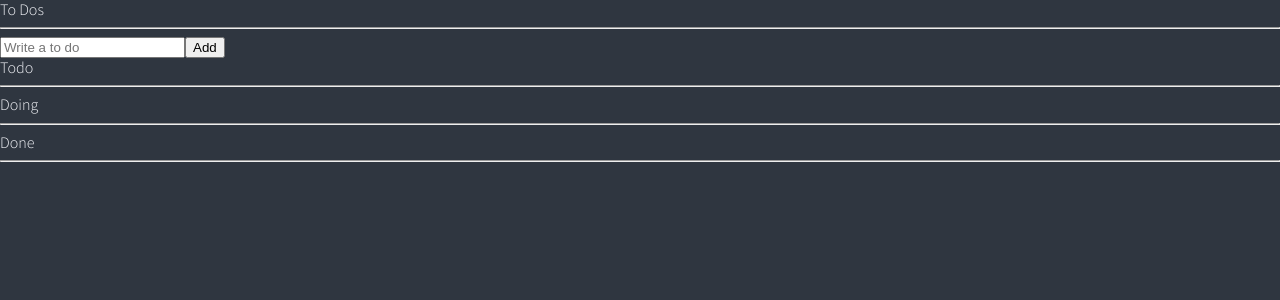
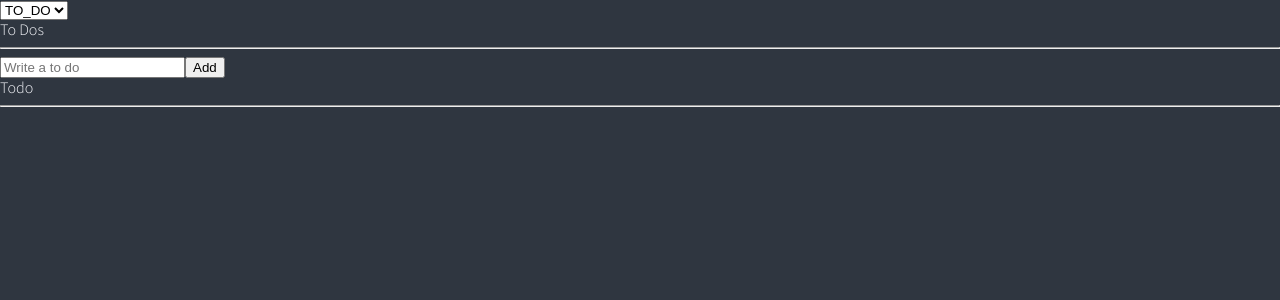
Before and after one commit to minhanPark/recoil-todo, a React (Create React App) app: page / in a window 1280 px wide. Shown: the top 300 px of the page. Built offline with nearby package versions, Linux system fonts and the light colour scheme.

Commit message:
use selector

```diff
--- a/src/atoms.tsx
+++ b/src/atoms.tsx
@@ -11,14 +11,16 @@ export const todoState = atom<ITodo[]>({
   default: [],
 });
 
+export const categoryState = atom({
+  key: "category",
+  default: "TO_DO",
+});
+
 export const todoSelector = selector({
   key: "todoSelector",
   get: ({ get }) => {
     const todos = get(todoState);
-    return [
-      todos.filter((todo) => todo.category === "TO_DO"),
-      todos.filter((todo) => todo.category === "DOING"),
-      todos.filter((todo) => todo.category === "DONE"),
-    ];
+    const category = get(categoryState);
+    return todos.filter((todo) => todo.category === category);
   },
 });
--- a/src/components/TodoLists.tsx
+++ b/src/components/TodoLists.tsx
@@ -1,34 +1,29 @@
 import React from "react";
-import { useRecoilValue } from "recoil";
-import { todoSelector } from "../atoms";
+import { useRecoilState, useRecoilValue } from "recoil";
+import { categoryState, todoSelector } from "../atoms";
 import CreateTodo from "./CreateTodo";
 import Todo from "./Todo";
 
 const TodoLists = () => {
-  const [todo, doing, done] = useRecoilValue(todoSelector);
+  const todos = useRecoilValue(todoSelector);
+  const [category, setCategory] = useRecoilState(categoryState);
+  const onInput = (event: React.FormEvent<HTMLSelectElement>) => {
+    setCategory(event.currentTarget.value);
+  };
   return (
     <div>
+      <select onInput={onInput} value={category}>
+        <option>TO_DO</option>
+        <option>DOING</option>
+        <option>DONE</option>
+      </select>
       <h1>To Dos</h1>
       <hr />
       <CreateTodo />
       <h2>Todo</h2>
       <hr />
       <ul>
-        {todo.map((toDo) => (
-          <Todo key={toDo.id} {...toDo} />
-        ))}
-      </ul>
-      <h2>Doing</h2>
-      <hr />
-      <ul>
-        {doing.map((toDo) => (
-          <Todo key={toDo.id} {...toDo} />
-        ))}
-      </ul>
-      <h2>Done</h2>
-      <hr />
-      <ul>
-        {done.map((toDo) => (
+        {todos.map((toDo) => (
           <Todo key={toDo.id} {...toDo} />
         ))}
       </ul>
```
